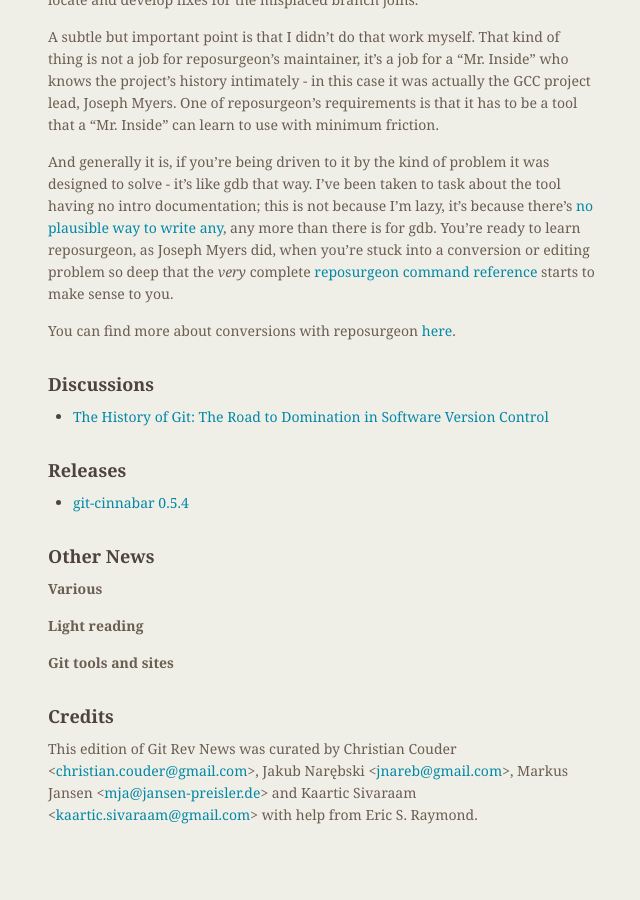
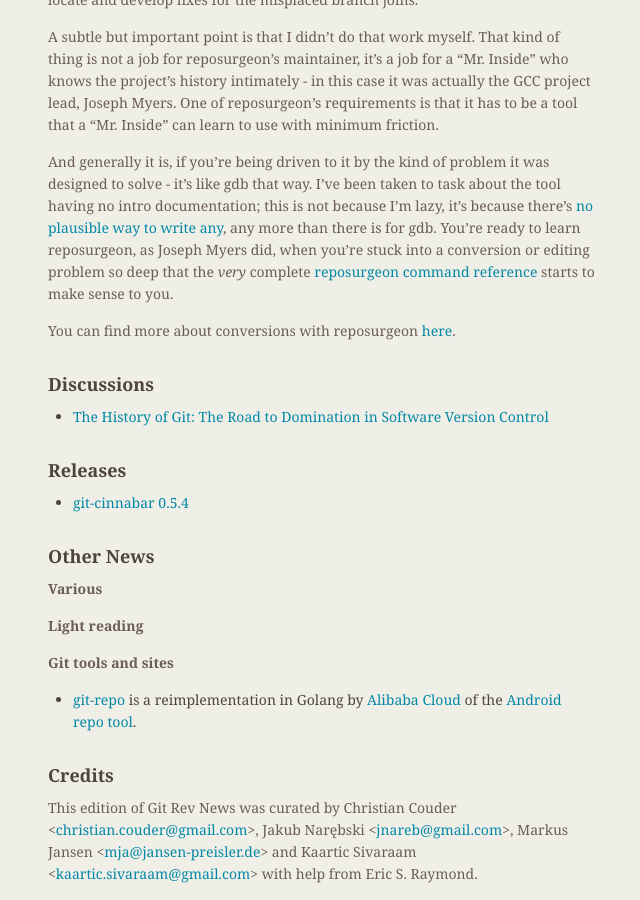
Before and after one commit to git/git.github.io, a Jekyll site: the page built from rev_news/drafts/edition-60.md, in a window 1280 px wide and 900 px high, scrolled down 3011 px. Shown: the whole window, without its empty margins (486-1126 px from the left). Built offline with Jekyll 4.4.1, drawn with Linux system fonts in a browser that asks for light colours; before the commit the page ends 3852 px from its top, so only the background shows below that.

Commit message:
rn-60: add the 'git-repo' tool

```diff
--- a/rev_news/drafts/edition-60.md
+++ b/rev_news/drafts/edition-60.md
@@ -226,6 +226,9 @@
 
 __Git tools and sites__
 
+* [git-repo](https://github.com/aliyun/git-repo-go) is a
+  reimplementation in Golang by [Alibaba Cloud](https://github.com/aliyun) of the
+  [Android repo tool](https://source.android.com/setup/develop/repo).
 
 ## Credits
 
```
